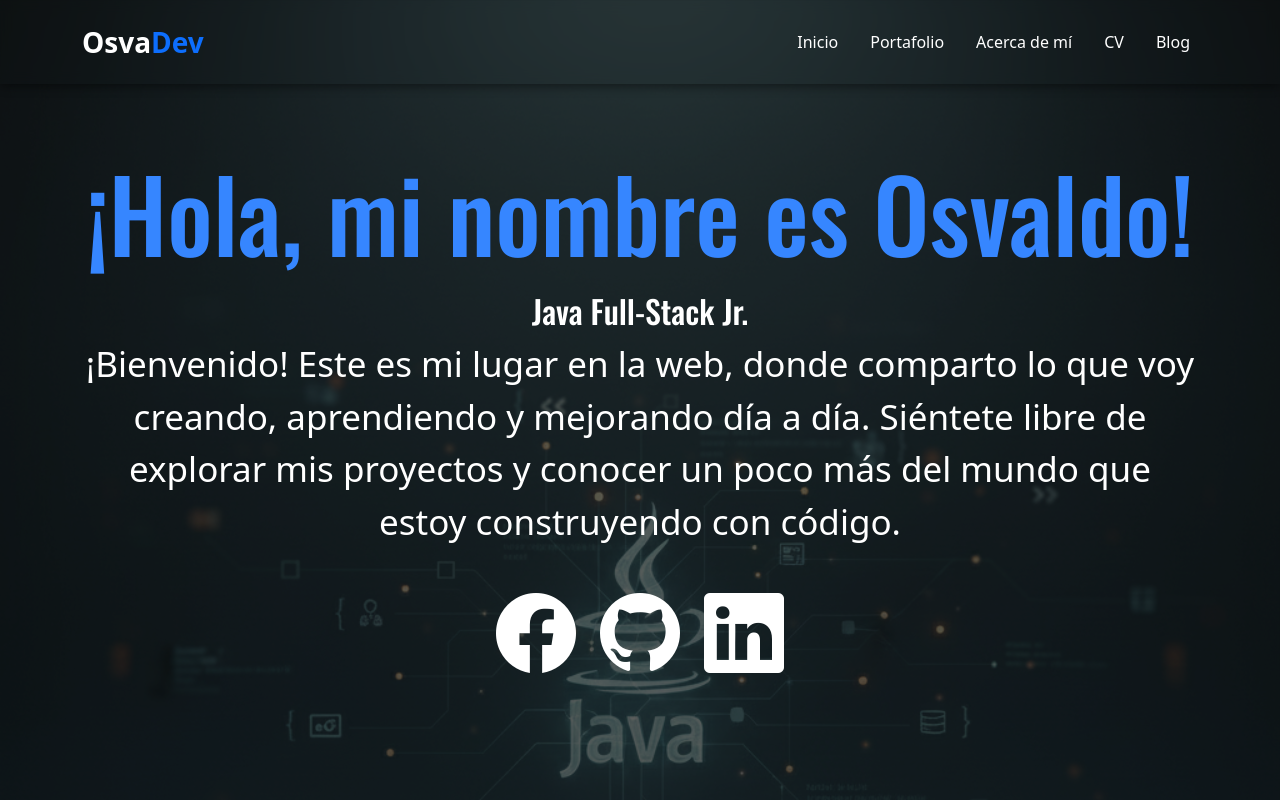
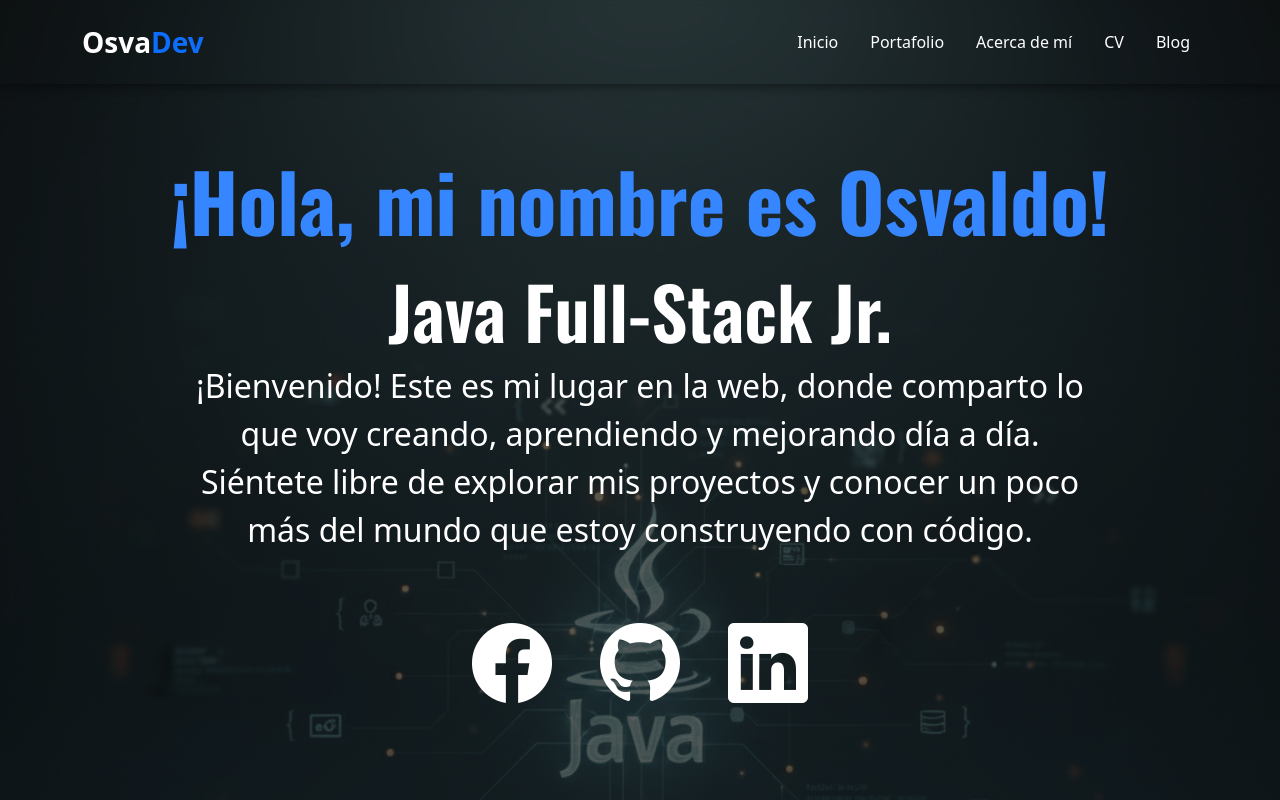
Before and after one commit to osvaldobs97/Portafolio-Java-fullstack, a plain HTML site: page index.html in a window 1280 px wide. Shown: the top 800 px of the page. Drawn offline with nearby package versions, Linux system fonts and the light colour scheme.

Commit message:
se arregla una falla con el resposive del hero

```diff
--- a/index.html
+++ b/index.html
@@ -4,7 +4,7 @@
 <link>
 <meta charset="utf-8">
 <meta name="viewport" content="width=device-width, initial-scale=1">
-<title>Inicio</title>
+<title>Mi Portafolio</title>
 <link href="https://cdn.jsdelivr.net/npm/bootstrap@5.3.8/dist/css/bootstrap.min.css" rel="stylesheet"
     integrity="sha384-sRIl4kxILFvY47J16cr9ZwB07vP4J8+LH7qKQnuqkuIAvNWLzeN8tE5YBujZqJLB" crossorigin="anonymous">
 <link rel="preconnect" href="https://fonts.googleapis.com">
@@ -13,11 +13,11 @@
     href="https://fonts.googleapis.com/css2?family=Noto+Sans:ital,wght@0,100..900;1,100..900&family=Oswald:wght@200..700&family=Raleway:ital,wght@0,100..900;1,100..900&family=Roboto+Condensed:ital,wght@0,100..900;1,100..900&display=swap"
     rel="stylesheet">
 <link rel="stylesheet" href="https://cdn.jsdelivr.net/npm/bootstrap-icons@1.11.3/font/bootstrap-icons.css">
-
 <link rel="stylesheet" href="./css/main.css">
 <link rel="stylesheet" href="./css/componets.css">
 <link rel="stylesheet" href="./css/icons.css">
-</link>
+<link rel="icon" type="image/png" href="./assets/iconoPort.png">
+
 </head>
 
 <body>
@@ -26,38 +26,31 @@
     <section id="hero" class="py-5 text-center">
         <div class="container">
 
-            <h1>¡Hola, mi nombre es Osvaldo!</h1>
-            <h2>Java Full-Stack Jr.</h2>
+            <h1 class="display-1 fw-bold">¡Hola, mi nombre es Osvaldo!</h1>
+            <h2 class="display-2 fw-semibold">Java Full-Stack Jr.</h2>
+            <p class="fs-2 mx-auto" style="max-width: 900px;">
 
-            <p id="herotext">
-                ¡Bienvenido! Este es mi lugar en la web, donde comparto lo que voy creando, aprendiendo y mejorando día
-                a
-                día. Siéntete libre de explorar mis proyectos y conocer un poco más del mundo que estoy construyendo con
-                código.
+                ¡Bienvenido! Este es mi lugar en la web, donde comparto lo que voy creando,
+                aprendiendo y mejorando día a día. Siéntete libre de explorar mis proyectos
+                y conocer un poco más del mundo que estoy construyendo con código.
             </p>
-
-            <!-- Redes sociales -->
-            <div class="mt-4 d-flex justify-content-center gap-4">
-                <a href="https://facebook.com" target="_blank" class="text-white social-icon">
-                    <i class="bi bi-facebook"></i>
+            <div class="mt-5 d-flex justify-content-center gap-5">
+                <a href="https://facebook.com" target="_blank" class="text-white fs-1">
+                    <i class="bi bi-facebook" style="font-size: 5rem;"></i>
                 </a>
-                <a href="https://github.com/osvaldobs97" target="_blank" class="text-white social-icon">
-                    <i class="bi bi-github"></i>
+                <a href="https://github.com/osvaldobs97" target="_blank" class="text-white fs-1">
+                    <i class="bi bi-github" style="font-size: 5rem;"></i>
                 </a>
-                <a href="https://www.linkedin.com/in/osvaldo-becerril/" target="_blank" class="text-white social-icon">
-                    <i class="bi bi-linkedin"></i>
+                <a href="https://www.linkedin.com/in/osvaldo-becerril/" target="_blank" class="text-white fs-1">
+                    <i class="bi bi-linkedin" style="font-size: 5rem;"></i>
                 </a>
             </div>
-
         </div>
     </section>
 
-
     <section id="portafolio" class="py-5">
         <div class="container">
-
-            <h2 class="text-center mb-5">Portafolio</h2>
-
+            <h2 >Portafolio</h2>
             <!-- FILA 1 -->
             <div class="row g-4 mb-4">
                 <div class="col-md-6">
@@ -66,7 +59,8 @@
                         <div class="card-body">
                             <h5 class="card-title">Deport</h5>
                             <p class="card-text">Página web dedicada a la venta de productos deportivos.</p>
-                            <a href="https://osvaldobs97.github.io/Hackaton/" target="_blank" class="btn btn-primary">Ver</a>
+                            <a href="https://osvaldobs97.github.io/Hackaton/" target="_blank"
+                                class="btn btn-primary">Ver</a>
                         </div>
                     </div>
                 </div>
@@ -77,7 +71,8 @@
                         <div class="card-body">
                             <h5 class="card-title">UniversalCopy</h5>
                             <p class="card-text">Página web dedicada a la venta de productos personalizados.</p>
-                            <a href="https://osvaldobs97.github.io/P-Integrador/" target="_blank" class="btn btn-primary">Ver</a>
+                            <a href="https://osvaldobs97.github.io/P-Integrador/" target="_blank"
+                                class="btn btn-primary">Ver</a>
                         </div>
                     </div>
                 </div>
```
Also changed, not shown: assets/iconoPort.png (added).
